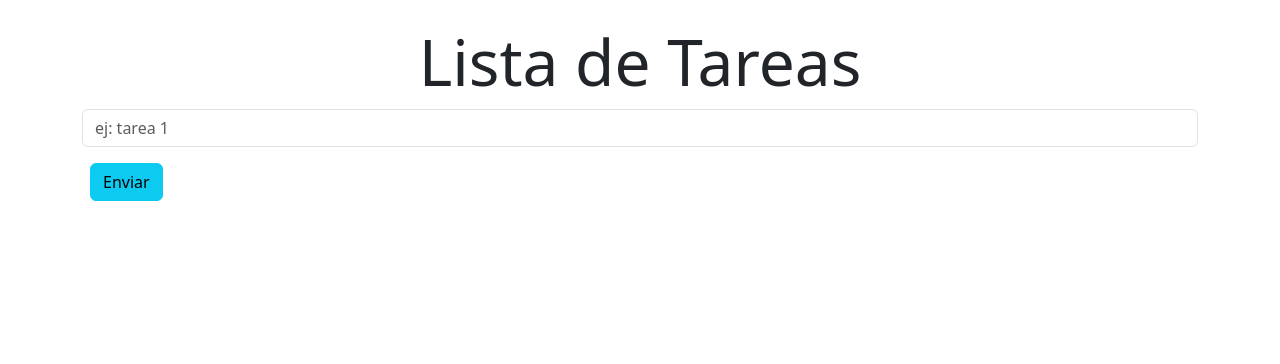
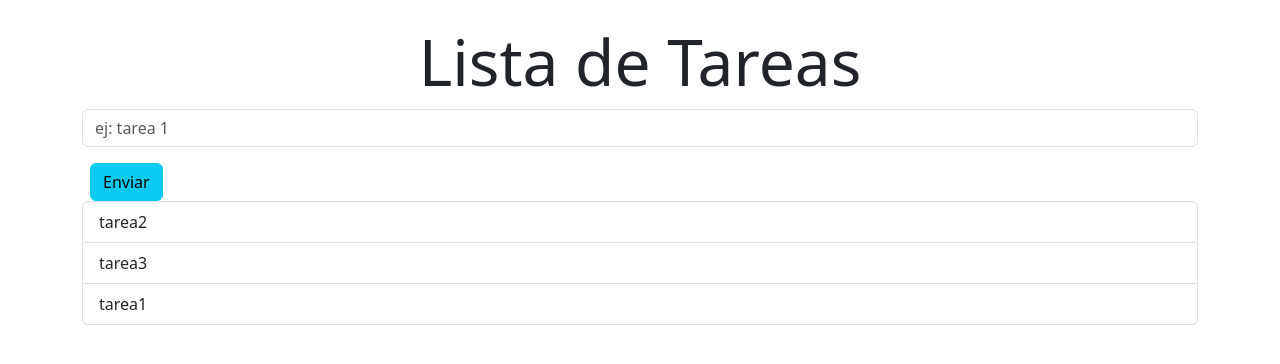
Before and after one commit to NataliaGabriela/tp-react-ejercicio-tareas, a React (Vite) app: page / in a window 1280 px wide. Shown: the top 364 px of the page. Built offline with nearby package versions, Linux system fonts and the light colour scheme.

Commit message:
agregamos el componente listaTareas

```diff
--- a/src/components/FormularioTareas.jsx
+++ b/src/components/FormularioTareas.jsx
@@ -1,5 +1,6 @@
 import { Button } from 'react-bootstrap';
 import Form from 'react-bootstrap/Form';
+import ListaTareas from './ListaTareas';
 const FormularioTareas = () => {
   return (
     <section>
@@ -9,6 +10,7 @@
         </Form.Group>
         <Button variant='info' className='mx-2' type='submit'>Enviar</Button>
       </Form>
+      <ListaTareas></ListaTareas>
     </section>
   );
 };
--- /dev/null
+++ b/src/components/ListaTareas.jsx
@@ -0,0 +1,13 @@
+import { ListGroup } from "react-bootstrap";
+
+const ListaTareas = () => {
+    return (
+        <ListGroup>
+            <ListGroup.Item>tarea2</ListGroup.Item>
+            <ListGroup.Item>tarea3</ListGroup.Item>
+            <ListGroup.Item>tarea1</ListGroup.Item>
+        </ListGroup>
+    );
+};
+
+export default ListaTareas;
```
